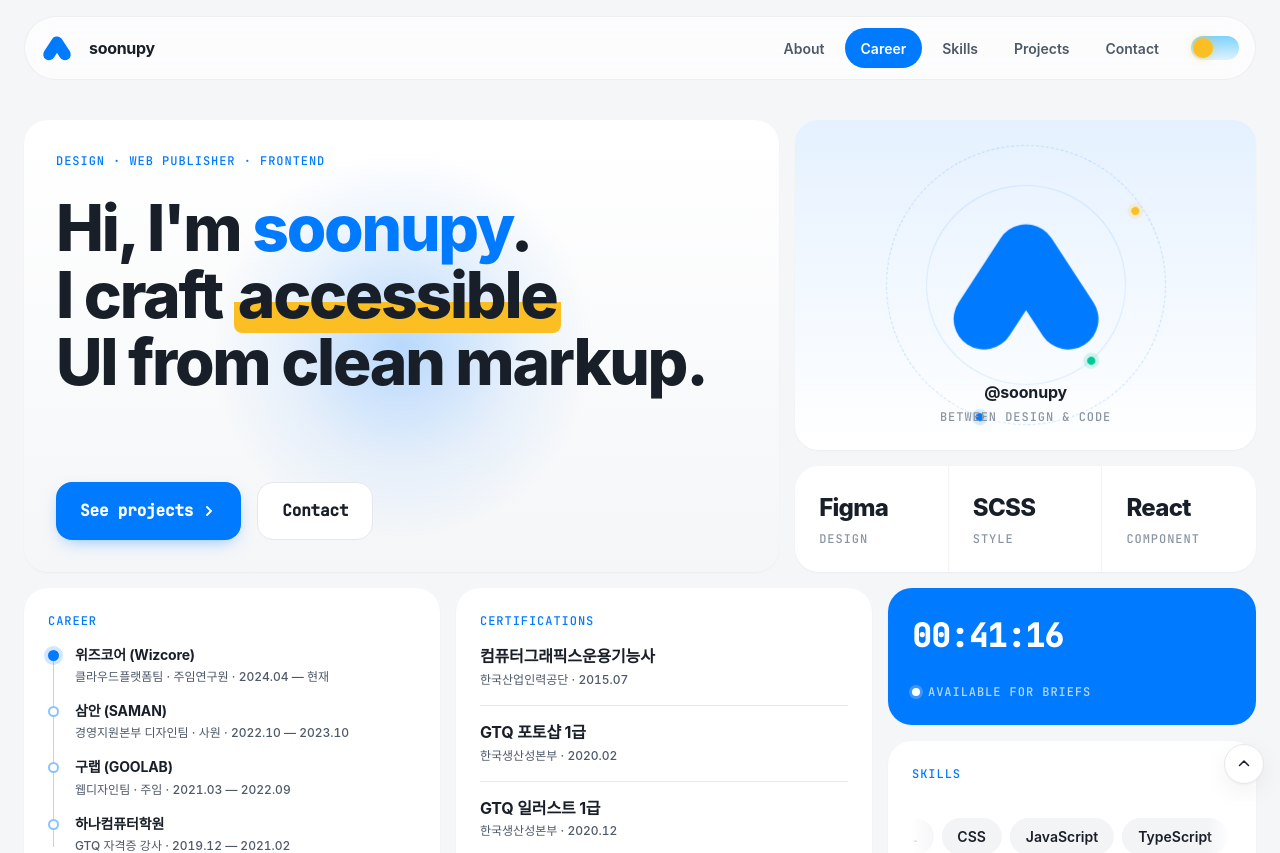
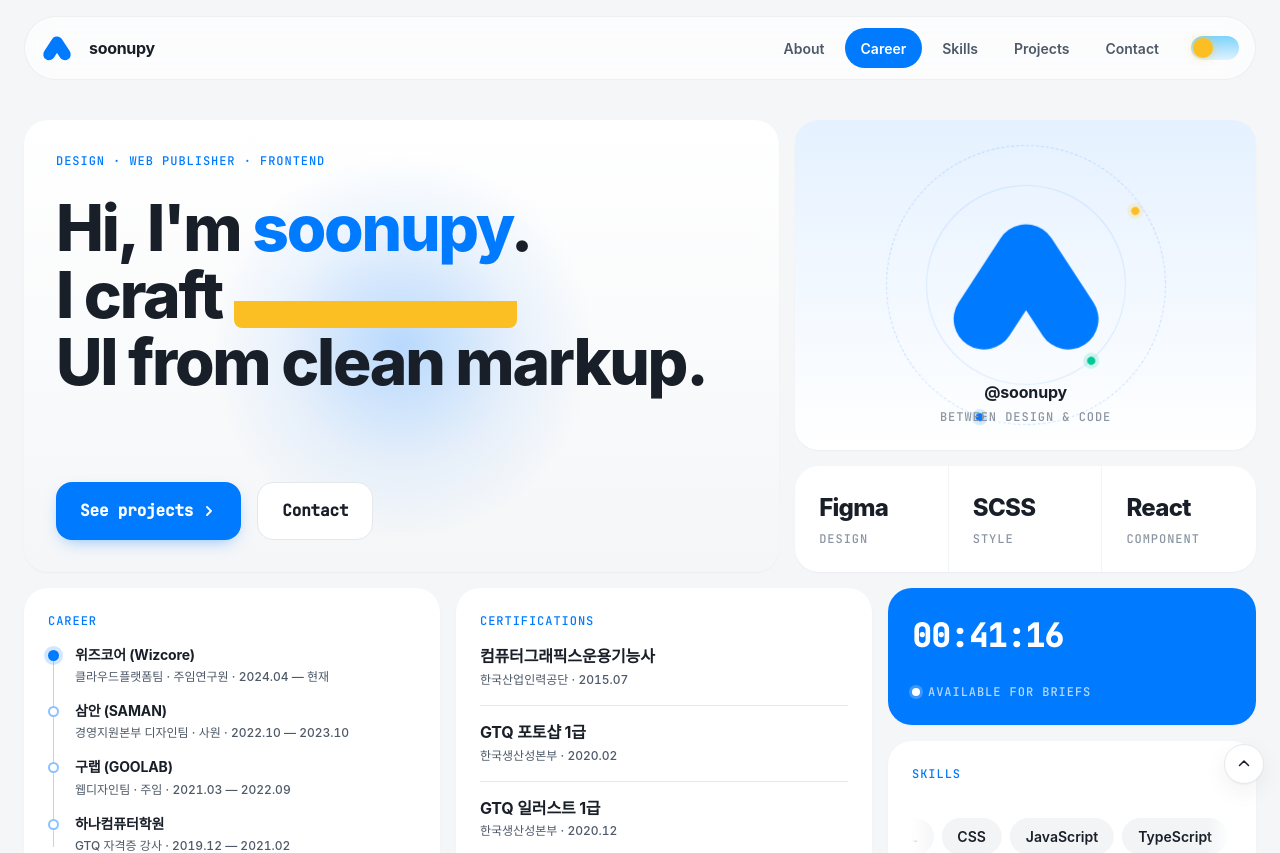
Before and after one commit to soonupy97/soonupy97, a React (Vite) app: page / in a window 1280 px wide. Shown: the top 853 px of the page. Built offline with nearby package versions, Linux system fonts and the light colour scheme; a web font is replaced by a local one.

Commit message:
fix(build): RotatingText 타입 에러 수정 및 Hero에 재적용
motion 타입을 TargetAndTransition으로 교체, 디버깅 중 빠진 RotatingText 복원

Co-Authored-By: Claude Opus 4.7 (1M context) <noreply@anthropic.com>

```diff
--- a/src/components/Hero.tsx
+++ b/src/components/Hero.tsx
@@ -41,7 +41,13 @@ function NameTile() {
       <h1>
         Hi, I'm <em>{profile.name}</em>.
         <br />I craft{' '}
-<span className="hl">accessible</span>
+        <RotatingText
+          texts={['accessible', 'semantic', 'responsive', 'pixel-perfect']}
+          mainClassName="hl"
+          staggerFrom="last"
+          staggerDuration={0.025}
+          rotationInterval={3000}
+        />
         <br />
         UI from clean markup.
       </h1>
```
Also changed, not shown: src/components/RotatingText.tsx (+5 -5 lines).
